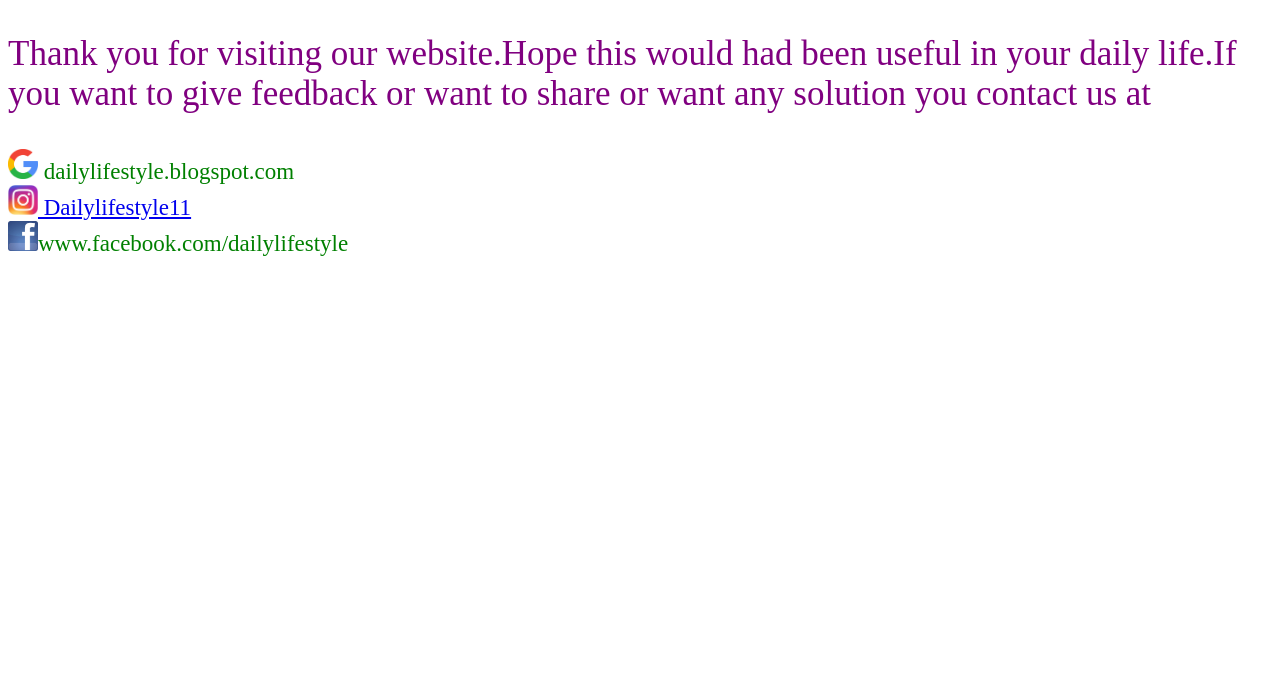
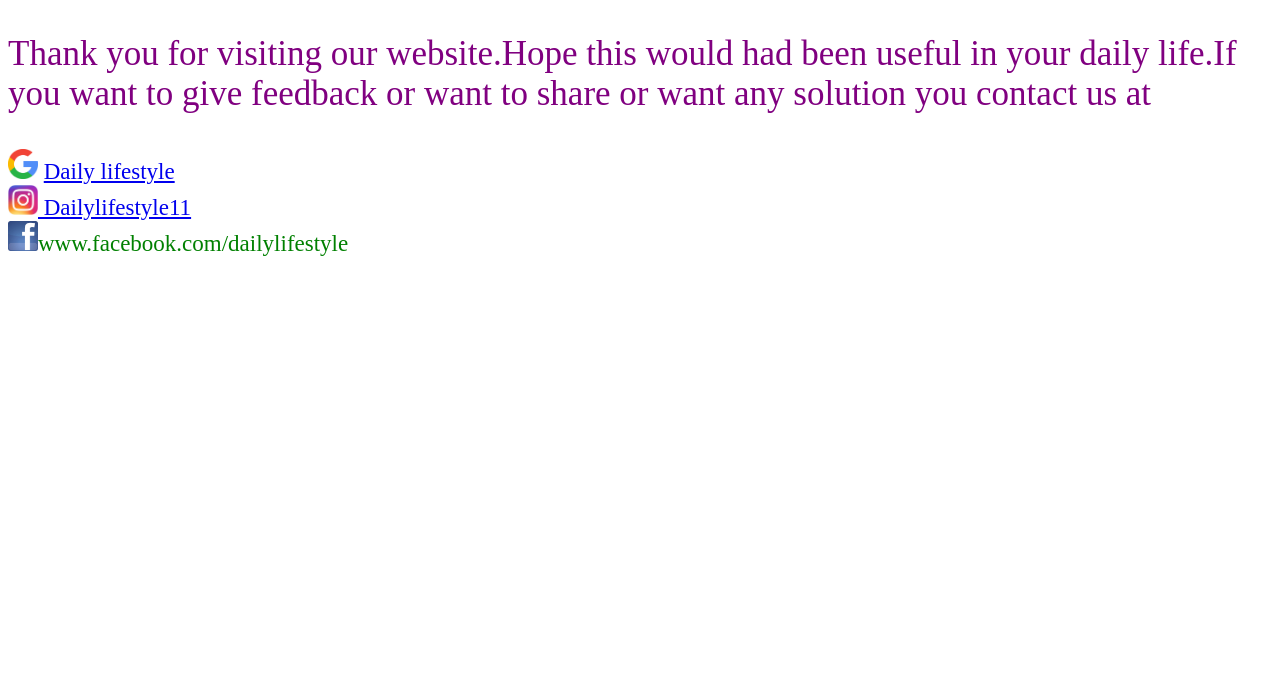
Before and after one commit to gitanshsyal/website, a plain HTML site: page meee.html in a window 1280 px wide. Shown: the part 80-765 px from the top of the page. Drawn offline with Linux system fonts and the light colour scheme.

Commit message:
Update meee.html

```diff
--- a/meee.html
+++ b/meee.html
@@ -104,7 +104,7 @@
 <p id="bin">Thank you for visiting our website.Hope this would had been useful in your daily life.If you want to give feedback or
 want to share or want any solution you contact us at</p>
 <div id="bin1"><img src="gmail2.png" width="30px" height="30px">
-dailylifestyle.blogspot.com</div><div id="bin1">
+  <a href="http://dailylifestyleaddress.blogspot.com">Daily lifestyle</a></div><div id="bin1">
 <img src="images.jpg" width="30px" height="30px"><a href="https://www.instagram.com/dailylifestyle11">
   Dailylifestyle11</a></div><div id="bin1">
 <img src="fb.jpg" width="30px" height="30px">www.facebook.com/dailylifestyle</div>
```
